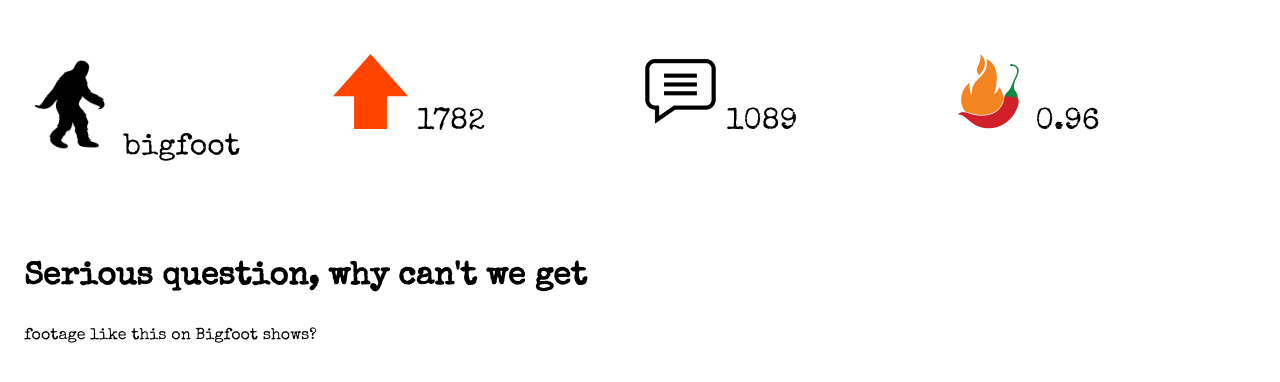
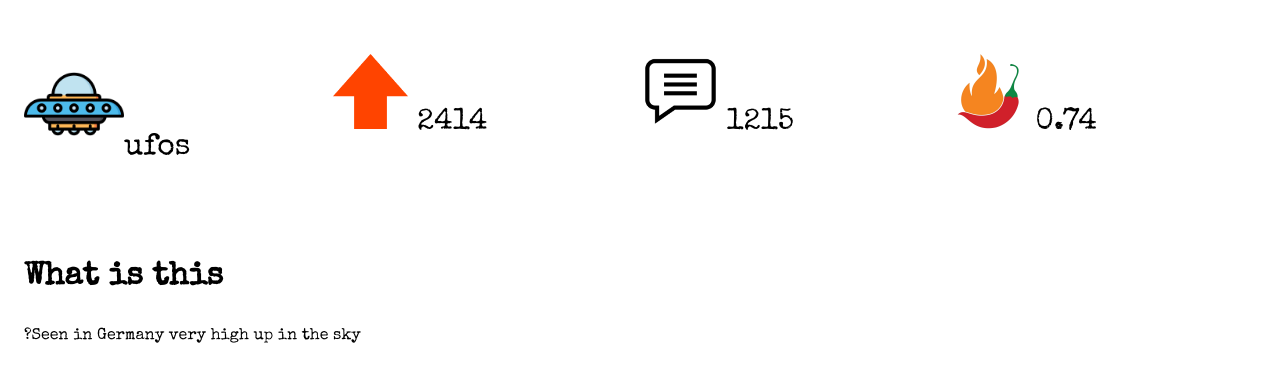
Before and after one commit to thisweekinredacted/thisweekinredacted.github.io, a Jekyll site: the page pages/top3.html, which Jekyll copies as it is, in a window 1280 px wide. Shown: the top 382 px of the page. Built offline with Jekyll 4.4.1, drawn with Linux system fonts in a browser that asks for light colours.

Commit message:
Update weekly pages

```diff
--- a/pages/top3.html
+++ b/pages/top3.html
@@ -8,14 +8,14 @@
     </head>
     <body>
         <div class="c-methods">
-            <p class="c-methods_bio"><img src="cryptozoology.png" width="100" height="100">bigfoot</p>
-            <p class="c-methods_che"><img src="upvote.png" width="75" height="75"> 1782</p>
-            <p class="c-methods_rad"><img src="comment.png" width="75" height="75"> 1089</p>
-            <p class="c-methods_psy"><img src="spice.png" width="75" height="75"> 0.96</p>
+            <p class="c-methods_bio"><img src="ufo.png" width="100" height="100">ufos</p>
+            <p class="c-methods_che"><img src="upvote.png" width="75" height="75"> 2414</p>
+            <p class="c-methods_rad"><img src="comment.png" width="75" height="75"> 1215</p>
+            <p class="c-methods_psy"><img src="spice.png" width="75" height="75"> 0.74</p>
         </div>
         <div>
-            <h1>Serious question, why can't we get </h1>
-            <p>footage like this on Bigfoot shows?</p>
+            <h1>What is this </h1>
+            <p>?Seen in Germany very high up in the sky</p>
         </div>
     </body>
     </html>
```
Also changed, not shown: _posts/2024-04-28-podcast-0.markdown (added, +14 -0 lines), pages/top1.html (+6 -6 lines), pages/top2.html (+6 -6 lines), pages/top4.html (+6 -6 lines).
